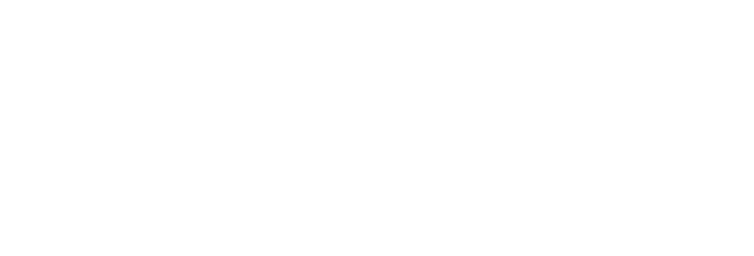
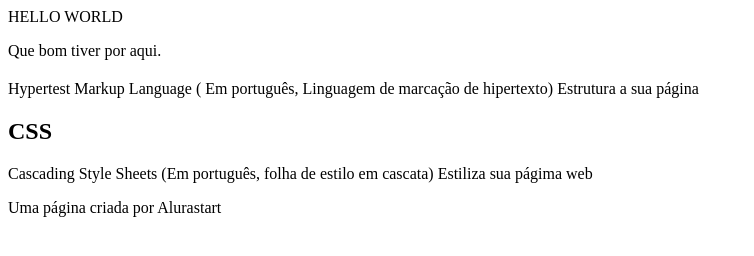
Before and after one commit to JAManzato/JAManzato, a plain HTML site: page INDEX.html in a window 1280 px wide. Shown: the whole page, without its empty margins (0-754 px from the left). Drawn offline with Linux system fonts and the light colour scheme.

Commit message:
Add files via upload

```diff
--- a/INDEX.html
+++ b/INDEX.html
@@ -6,6 +6,28 @@
     <title>Hello World</title>
 </head>
 <body>
+    <header>
+        <h1]>HELLO WORLD </h1>
+
+        <p>Que bom tiver por aqui.</p>
+
+    </header>
+
+    <section>
+        <h2><HTML></h2>
+            <P>Hypertest Markup Language ( Em português, Linguagem de marcação de hipertexto) Estrutura a sua página </P>
+
+            <h2>CSS</h2>
+            <P>Cascading Style Sheets (Em português, folha de estilo em cascata) Estiliza sua págima web</P>
+
+    </section>
+
+    <footer>
+        <p>Uma página criada por Alurastart</P>
+
+    </footer>
+
+
 
 </body>
 </html>
```
